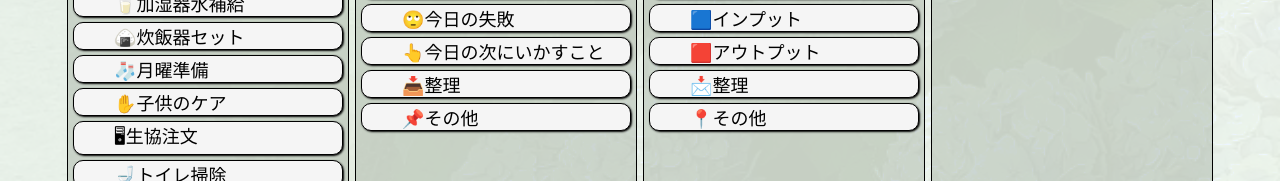
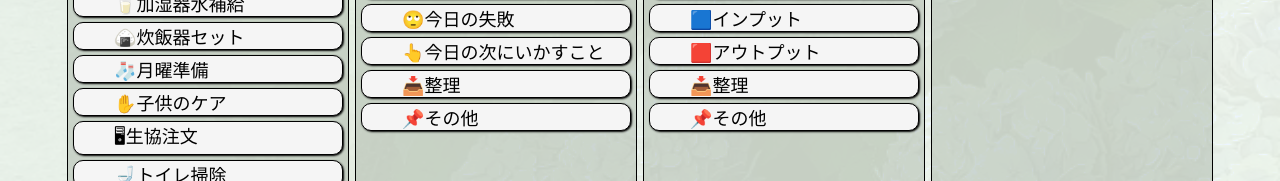
Before and after one commit to mari2t/MydidReact_fourSeasons, a React (Create React App) app: page / in a window 1280 px wide. Shown: the part 730-911 px from the top of the page. Built offline with nearby package versions, Linux system fonts and the light colour scheme.

Commit message:
"📥整理",     "📌その他",の絵文字を統一

```diff
--- a/src/components/body/Myself.jsx
+++ b/src/components/body/Myself.jsx
@@ -27,8 +27,8 @@ export const Myself = ({
     "📚読書する",
     "🟦インプット",
     "🟥アウトプット",
-    "📩整理",
-    "📍その他",
+    "📥整理",
+    "📌その他",
   ];
   let myselfOfBox = [];
   let index = 0;
```
